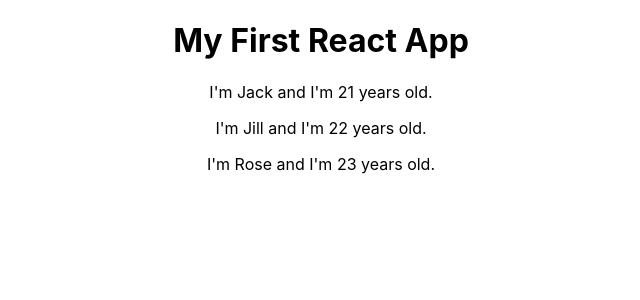
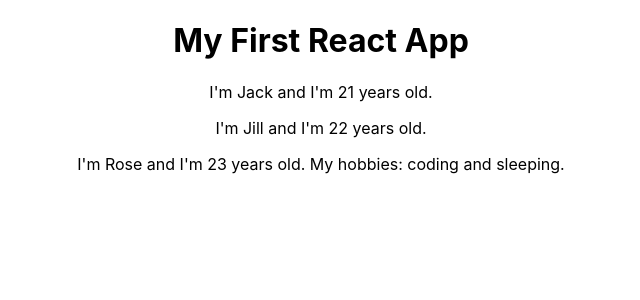
Before and after one commit to lcskode/r16cg-03-base-features-syntax, a React (Create React App) app: page / in a window 1280 px wide. Shown: the top 300 px of the page, without its empty margins (319-959 px from the left). Built offline with nearby package versions, Linux system fonts and the light colour scheme.

Commit message:
Demonstrate the use of props.children

```diff
--- a/src/App.js
+++ b/src/App.js
@@ -9,7 +9,9 @@ class App extends Component {
         <h1>My First React App</h1>
         <Person name="Jack" age="21" />
         <Person name="Jill" age="22" />
-        <Person name="Rose" age="23" />
+        <Person name="Rose" age="23">
+          My hobbies: coding and sleeping.
+        </Person>
       </div>
     );
   }
--- a/src/Person/Person.js
+++ b/src/Person/Person.js
@@ -5,7 +5,8 @@ const person = (props) => {
   // return <p>I'm a person and I'm {Math.floor(Math.random() * 30)}</p>
 
   // Used props instead of dynamic content
-  return <p>I'm {props.name} and I'm {props.age} years old.</p>
+  // Added props.children to display other elements
+  return <p>I'm {props.name} and I'm {props.age} years old. {props.children}</p>
 }
 
 export default person;
```
